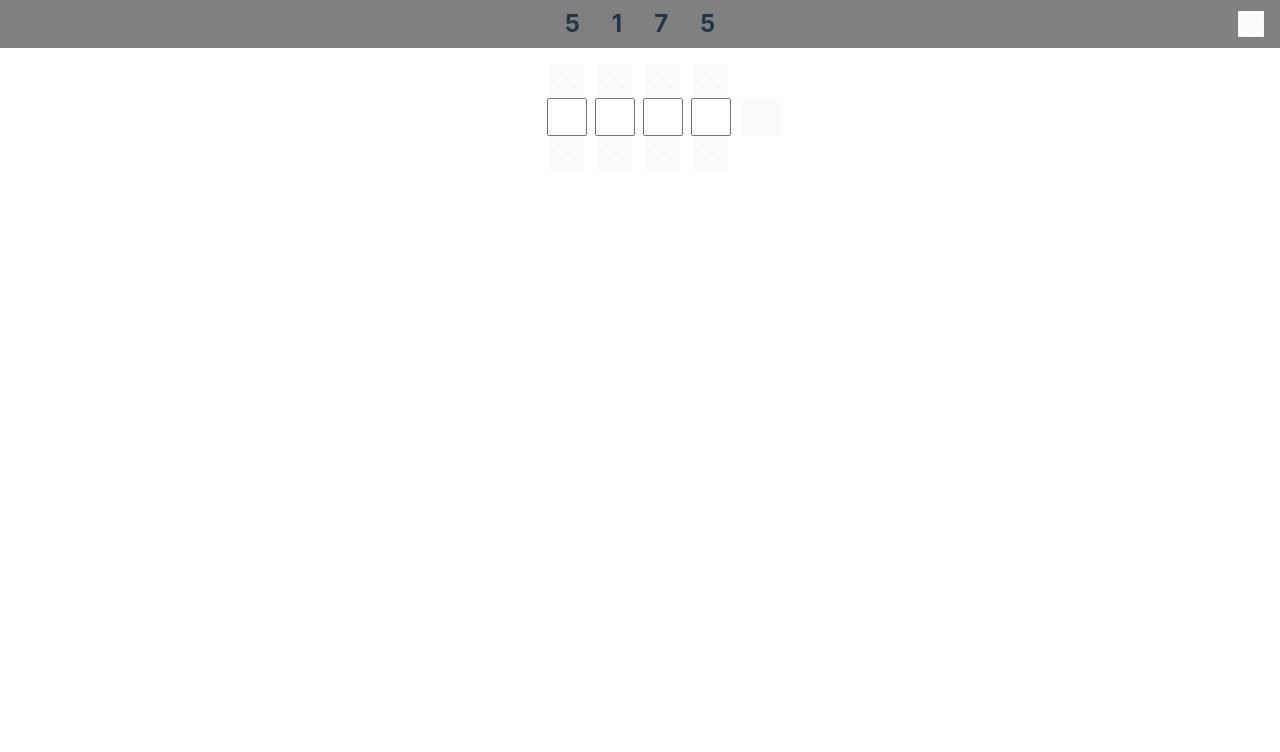
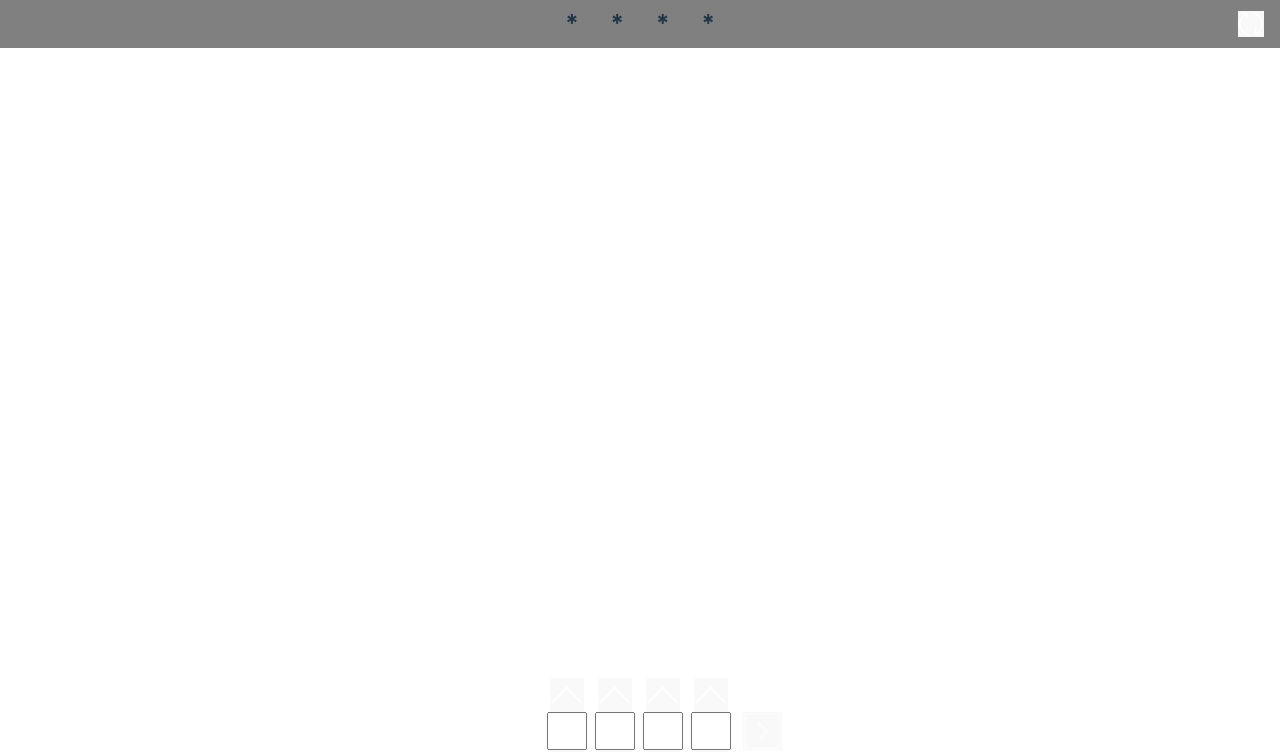
Before and after one commit to RoHell/mastermind, a Vue app: page / in a window 1280 px wide. Both pictures are taken after a click on the button "Play". Shown: the top 752 px of the page. Built offline with nearby package versions, Linux system fonts and the light colour scheme.

Commit message:
improve pints logic

```diff
--- a/src/App.vue
+++ b/src/App.vue
@@ -3,20 +3,24 @@ import { computed, ref } from 'vue'
 import TopBar from './components/TopBar.vue'
 import GuessField from './components/GuessField.vue'
 
+import useNumbers from './composables/useNumbers'
+
 interface FieldInterface {
   id?: string
-  digits: number[] | null[]
+  numbers: number[] | null[]
   points: number | null
 }
 
-const NUMBERS_COUNT = 4
+const { NUMBERS_COUNT, NUMBERS_RANGE } = useNumbers()
+
+const showAnswer = ref(false)
 
 const blankField = {
-  digits: [null, null, null, null],
+  numbers: Array(NUMBERS_COUNT).fill(null),
   points: null
 }
 
-const randomDigits = ref<number[]>([])
+const targetNumbers = ref<number[]>([])
 
 const guessFields = ref<FieldInterface[]>([])
 
@@ -26,25 +30,30 @@ const current = computed<FieldInterface>({
 })
 
 const generateRandomDigits = () => {
-  randomDigits.value = Array.from({ length: NUMBERS_COUNT }, () => Math.floor(Math.random() * 10))
+  targetNumbers.value = Array.from({ length: NUMBERS_COUNT }, () => Math.floor(Math.random() * NUMBERS_RANGE))
 };
 
 const addBlankField = () => guessFields.value.push({...blankField})
 
 const startGame = () => {
   guessFields.value = []
+  showAnswer.value = false
   generateRandomDigits()
   addBlankField()
 }
 
-const calculatePoints = (digits: number[]) => {
-  current.value.digits = digits
-  let points = 0
-  randomDigits.value?.forEach((digit: number, index: number) => {
-    if (digits.includes(digit)) points += 0.5
-    if (digits[index] === randomDigits.value[index]) points += 0.5
+const calculatePoints = (shotNumbers: number[]) => {
+  let hits: number[] = Array(NUMBERS_COUNT).fill(0)
+
+  targetNumbers.value?.forEach((targetNumber: number, index: number) => {
+    if (shotNumbers[index] === targetNumbers.value[index]) return hits[index] = 1
+
+    const dI = shotNumbers.findIndex(shotNumber => shotNumber === targetNumber)
+    if (dI > -1 && hits[dI] === 0) hits[dI] = 0.5
   })
 
+  const points = hits.reduce((a, b) => a + b, 0)
+  current.value.numbers = shotNumbers
   current.value.points = points
   addBlankField()
 }
@@ -52,10 +61,25 @@ const calculatePoints = (digits: number[]) => {
 
 <template>
   <header>
-    <TopBar :digits="current?.points !== 4 ? randomDigits : []">
+    <TopBar class="mastermind__top-bar">
+
+      <div v-if="targetNumbers.length" class="mastermind__target">
+        <span
+        v-if="current.points"
+          v-for="number in targetNumbers"
+          class="top-bar__digit"
+        >
+          {{ number }}
+        </span>
+        <span
+          v-else
+          v-for="_ in NUMBERS_COUNT"
+          class="top-bar__digit"
+        >*</span>
+      </div>
       <template #right>
         <button
-          v-if="randomDigits.length"
+          v-if="targetNumbers.length"
           class="top-bar__action"
           @click="startGame"
         >
@@ -65,14 +89,15 @@ const calculatePoints = (digits: number[]) => {
     </TopBar>
   </header>
   <main>
-    <div v-if="randomDigits.length" class="mastermind__fields">
+    <div v-if="targetNumbers.length" class="mastermind__fields">
+      <div class="mastermind__rounds">
         <GuessField
           v-for="(field, index) in guessFields"
           :field="field"
           :round="index + 1"
-        :reset="!guessFields.length"
           @submit="calculatePoints"
         />
+      </div>
     </div>
     <button v-else class="mastermind__play" @click="startGame">Play</button>
   </main>
@@ -104,17 +129,22 @@ main {
   box-sizing: border-box;
 }
 
-.mastermind__fields {
+.mastermind {
+  &__fields {
     display: flex;
     flex-direction: column;
     align-items: center;
-  gap: 1rem;
-  overflow: auto;
-  width: 100%;
     height: 100%;
   }
-
-.mastermind__play {
+  &__rounds {
+    display: flex;
+    flex-direction: column;
+    align-items: center;
+    gap: 0.5rem;
+    margin-top: auto;
+    overflow: auto;
+  }
+  &__play {
     border-radius: 8px;
     border: 1px solid transparent;
     padding: 0.6em 1.2em;
@@ -133,4 +163,21 @@ main {
       outline: 4px auto -webkit-focus-ring-color;
     }
   }
+
+  &__top-bar {
+    position: relative;
+  }
+
+  &__target {
+    font-weight: 700;
+    position: absolute;
+    left: 50%;
+    transform: translateX(-50%);
+    display: flex;
+    align-items: center;
+    margin-left: auto;
+    gap: 2rem;
+    font-size: 1.5rem;
+  }
+}
 </style>
--- a/src/components/GuessField.vue
+++ b/src/components/GuessField.vue
@@ -1,9 +1,10 @@
 <script setup lang="ts">
 import { computed, ref, watch } from 'vue';
+import useNumbers from '../composables/useNumbers'
 
 interface FieldInterface {
   id?: string
-  digits: number[] | null[]
+  numbers: number[] | null[]
   points: number | null
 }
 
@@ -14,12 +15,11 @@ interface Props {
 
 const props = defineProps<Props>()
 
-const MAX = 9
-const MIN = 0
-
 const emit = defineEmits(['submit'])
 
-const digits = ref<number[] | null[]>([null, null, null, null])
+const { NUMBERS_COUNT, MIN, MAX } = useNumbers()
+
+const digits = ref<number[] | null[]>(Array(NUMBERS_COUNT).fill(null))
 
 const isDisabled = computed(() => digits.value.some(digit => digit === null))
 
@@ -34,9 +34,9 @@ const validate = (value: number, index: number) => {
   if (value < MIN) digits.value[index] = MIN
 }
 
-watch(() => props.field.digits, (value) => {
+watch(() => props.field.numbers, (value) => {
   if (value.every(v => v === null)) {
-    digits.value = [null, null, null, null]
+    digits.value = Array(NUMBERS_COUNT).fill(null)
   }
 })
 
@@ -49,7 +49,7 @@ watch(() => props.field.digits, (value) => {
     </div>
     <div class="number-picker__digits">
       <div
-        v-for="(_, index) in field.digits"
+        v-for="(_, index) in field.numbers"
         :key="index"
         class="number-picker__digit"
       >
--- a/src/components/TopBar.vue
+++ b/src/components/TopBar.vue
@@ -1,23 +1,8 @@
-<script setup lang="ts">
-interface Props {
-  digits: number[]
-}
-
-defineProps<Props>()
-const emit = defineEmits(['new'])
-</script>
-
 <template>
   <div class="top-bar">
     <slot name="left" />
-    <div class="top-bar__digits">
-      <span
-        v-for="digit in digits"
-        class="top-bar__digit"
-      >
-        {{ digit }}
-      </span>
-    </div>
+
+    <slot />
 
     <div v-if="$slots['right']" class="top-bar__right">
       <slot name="right" />
@@ -36,21 +21,6 @@ const emit = defineEmits(['new'])
   margin: 0 auto;
   gap: 2rem;
 
-  &__logo, &__digits {
-    font-weight: 700;
-  }
-
-  &__digits {
-    position: absolute;
-    left: 50%;
-    transform: translateX(-50%);
-    display: flex;
-    align-items: center;
-    margin-left: auto;
-    gap: 2rem;
-    font-size: 1.5rem;
-  }
-
   &__right {
     margin-left: auto;
   }
--- /dev/null
+++ b/src/composables/useNumbers.ts
@@ -0,0 +1,13 @@
+export default () => {
+  const NUMBERS_COUNT = 4
+  const NUMBERS_RANGE = 10
+  const MIN = 0
+  const MAX = NUMBERS_RANGE - 1
+
+  return {
+    NUMBERS_COUNT,
+    NUMBERS_RANGE,
+    MIN,
+    MAX
+  }
+}
```
Lines whose indentation alone changed are shown as unchanged.
